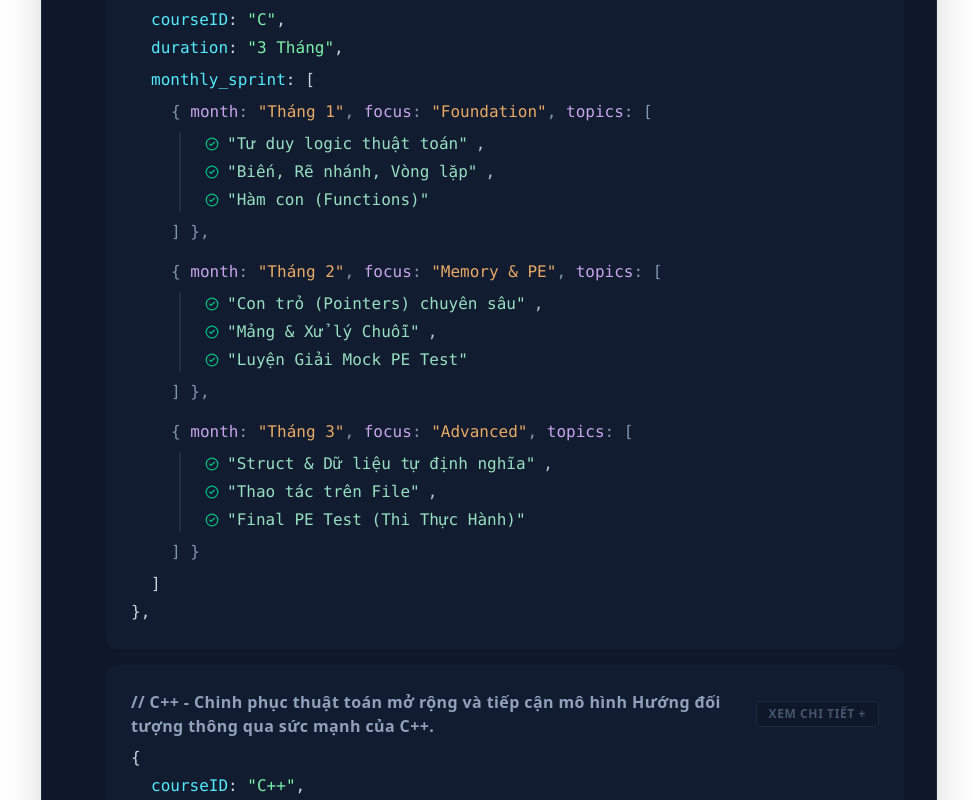
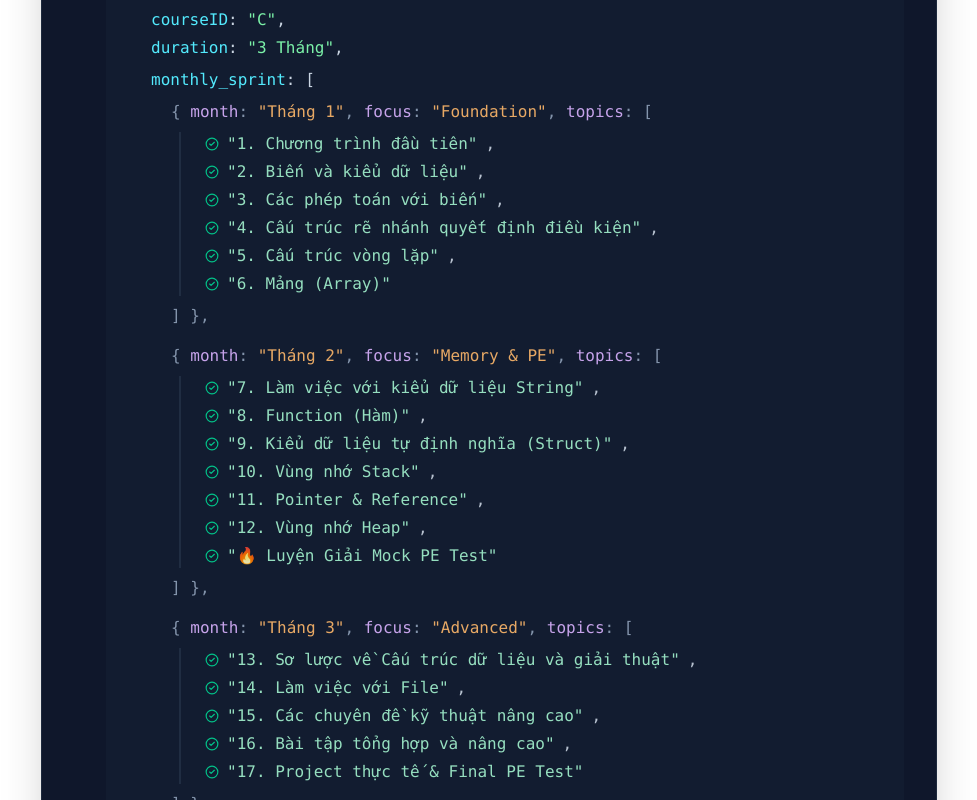
Before and after one commit to khanh020905/FPT_COURSE_PRF_PRO, a Next.js app: page / in a window 1280 px wide. Shown: the part 1540-2340 px from the top of the page, without its empty margins (151-1128 px from the left). Built offline with nearby package versions, Linux system fonts and the light colour scheme.

Commit message:
feat(Curriculum): sync syllabus to 17 standard FPT chapters across C C++ Java

```diff
--- a/src/components/Curriculum.tsx
+++ b/src/components/Curriculum.tsx
@@ -10,9 +10,30 @@ const roadmap = [
     duration: "3 Tháng",
     description: "Nhập môn lập trình nền tảng, học cách máy tính xử lý và quản lý bộ nhớ ở mức độ thấp (Low-level).",
     phases: [
-      { month: "Tháng 1", name: "Foundation", topics: ["Tư duy logic thuật toán", "Biến, Rẽ nhánh, Vòng lặp", "Hàm con (Functions)"] },
-      { month: "Tháng 2", name: "Memory & PE", topics: ["Con trỏ (Pointers) chuyên sâu", "Mảng & Xử lý Chuỗi", "Luyện Giải Mock PE Test"] },
-      { month: "Tháng 3", name: "Advanced", topics: ["Struct & Dữ liệu tự định nghĩa", "Thao tác trên File", "Final PE Test (Thi Thực Hành)"] }
+      { month: "Tháng 1", name: "Foundation", topics: [
+        "1. Chương trình đầu tiên",
+        "2. Biến và kiểu dữ liệu",
+        "3. Các phép toán với biến",
+        "4. Cấu trúc rẽ nhánh quyết định điều kiện",
+        "5. Cấu trúc vòng lặp",
+        "6. Mảng (Array)"
+      ] },
+      { month: "Tháng 2", name: "Memory & PE", topics: [
+        "7. Làm việc với kiểu dữ liệu String",
+        "8. Function (Hàm)",
+        "9. Kiểu dữ liệu tự định nghĩa (Struct)",
+        "10. Vùng nhớ Stack",
+        "11. Pointer & Reference",
+        "12. Vùng nhớ Heap",
+        "🔥 Luyện Giải Mock PE Test"
+      ] },
+      { month: "Tháng 3", name: "Advanced", topics: [
+        "13. Sơ lược về Cấu trúc dữ liệu và giải thuật",
+        "14. Làm việc với File",
+        "15. Các chuyên đề kỹ thuật nâng cao",
+        "16. Bài tập tổng hợp và nâng cao",
+        "17. Project thực tế & Final PE Test"
+      ] }
     ]
   },
   {
@@ -20,9 +41,30 @@ const roadmap = [
     duration: "3 Tháng",
     description: "Chinh phục thuật toán mở rộng và tiếp cận mô hình Hướng đối tượng thông qua sức mạnh của C++.",
     phases: [
-      { month: "Tháng 1", name: "Transition", topics: ["Reference (Tham chiếu)", "Class & Objects căn bản", "Tính Đóng gói (Encapsulation)"] },
-      { month: "Tháng 2", name: "OOP & PE Test", topics: ["Kế thừa & Đa hình", "Nạp chồng toán tử (Overloading)", "Mock PE Test (Luyện tập)"] },
-      { month: "Tháng 3", name: "STL Mastery", topics: ["Templates", "Thư viện chuẩn: Vector, Map, Set", "Final PE Test C++"] }
+      { month: "Tháng 1", name: "Transition", topics: [
+        "1. Chương trình đầu tiên & Cú pháp C++",
+        "2. Biến và kiểu dữ liệu nâng cao",
+        "3. Toán tử và nạp chồng toán tử",
+        "4. Cấu trúc điều khiển & Rẽ nhánh",
+        "5. Cấu trúc vòng lặp",
+        "6. Mảng & Vector cơ bản"
+      ] },
+      { month: "Tháng 2", name: "OOP & PE Test", topics: [
+        "7. Làm việc với std::string",
+        "8. Function & Methods",
+        "9. OOP: Lớp (Class) và Đối tượng (Object)",
+        "10. Quản lý Vùng nhớ Stack",
+        "11. Pointer & Reference trong C++",
+        "12. Quản lý Vùng nhớ Heap & Cấp phát động",
+        "🔥 Mock PE Test (Luyện tập cường độ cao)"
+      ] },
+      { month: "Tháng 3", name: "STL Mastery", topics: [
+        "13. Cấu trúc dữ liệu & Thư viện chuẩn STL",
+        "14. Làm việc với File fstream",
+        "15. Tính Kế thừa & Đa hình (Polymorphism)",
+        "16. Bài tập OOP tổng hợp và nâng cao",
+        "17. Project thực tế & Chốt Sổ Final PE Test"
+      ] }
     ]
   },
   {
@@ -30,9 +72,30 @@ const roadmap = [
     duration: "3 Tháng",
     description: "Ngôn ngữ tiêu chuẩn công nghiệp (Enterprise). Làm chủ thiết kế phần mềm hướng đối tượng thực thụ.",
     phases: [
-      { month: "Tháng 1", name: "Java Core", topics: ["Cú pháp và JVM Basics", "Memory: Heap vs Stack, StringPool", "4 Đặc tính OOP thực chiến"] },
-      { month: "Tháng 2", name: "Architecture & PE", topics: ["Abstract Class & Interfaces", "Xử lý ngoại lệ (Exceptions)", "Thực chiến giải đề PE Test"] },
-      { month: "Tháng 3", name: "Advanced & Final", topics: ["Java Collections Framework", "Luồng (Multithreading)", "PE Test Final Chốt Sổ"] }
+      { month: "Tháng 1", name: "Java Core", topics: [
+        "1. Chương trình đầu tiên & Cấu trúc JVM",
+        "2. Biến, Kiểu dữ liệu & Type Casting",
+        "3. Các phép toán với biến",
+        "4. Cấu trúc rẽ nhánh (if/switch)",
+        "5. Vòng lặp & Break/Continue",
+        "6. Mảng (Array) 1 chiều & 2 chiều"
+      ] },
+      { month: "Tháng 2", name: "Architecture & PE", topics: [
+        "7. Xử lý String và StringPool",
+        "8. Phương thức (Methods) và Nạp chồng",
+        "9. OOP: Đặc tính Đóng gói & Kế thừa",
+        "10. Java Memory (Stack vs Heap)",
+        "11. Tham chiếu Đối tượng (Object Reference)",
+        "12. Đa hình & Abtract / Interface",
+        "🔥 Thực chiến giải đề PE Test"
+      ] },
+      { month: "Tháng 3", name: "Advanced & Final", topics: [
+        "13. Cấu trúc dữ liệu (Collections Framework)",
+        "14. Làm việc với File & I/O Streams",
+        "15. Xử lý ngoại lệ (Exceptions) & Threads",
+        "16. Bài tập tổng hợp Java Core",
+        "17. Project thực tế & Điểm danh Final PE Test"
+      ] }
     ]
   },
 ];
--- a/src/components/Navbar.tsx
+++ b/src/components/Navbar.tsx
@@ -37,7 +37,7 @@ export default function Navbar() {
             {/* Center Links */}
             <div className="hidden md:flex space-x-10">
               <Link href="#learning-path" className="text-sm font-bold text-slate-600 hover:text-blue-600 transition-colors uppercase tracking-wider">
-                // Learning Path
+                Learning Path
               </Link>
               <Link href="#courses" className="text-sm font-bold text-slate-600 hover:text-blue-600 transition-colors uppercase tracking-wider">
                 Courses
```
